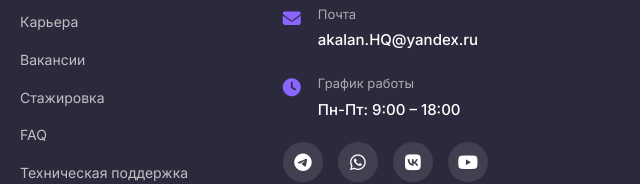
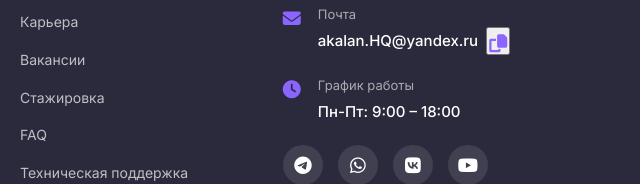
Before and after one commit to sdweg1967/AKln_X, a plain HTML site: page index.html in a window 1280 px wide. Shown: the part 8126-8310 px from the top of the page, 640-1280 px from the left. Drawn offline with Linux system fonts and the light colour scheme.

Commit message:
Update index.html

```diff
--- a/index.html
+++ b/index.html
@@ -579,12 +579,17 @@
                             </div>
                         </div>
                         <div class="contact-item">
-                            <i class="fas fa-envelope"></i>
-                            <div>
-                                <p>Почта</p>
-                                <a href="mailto:akalan.HQ@yandex.ru">akalan.HQ@yandex.ru</a>
-                            </div>
-                        </div>
+    <i class="fas fa-envelope"></i>
+    <div>
+        <p>Почта</p>
+        <div style="display: flex; align-items: center; gap: 8px;">
+            <a href="mailto:akalan.HQ@yandex.ru" id="emailLink">akalan.HQ@yandex.ru</a>
+            <button class="copy-email-btn" id="copyEmailBtn" title="Скопировать email">
+                <i class="fas fa-copy"></i>
+            </button>
+        </div>
+    </div>
+</div>
                         <div class="contact-item">
                             <i class="fas fa-clock"></i>
                             <div>
@@ -631,11 +636,11 @@
         <a href="#" class="share-btn facebook" data-social="facebook"><i class="fab fa-facebook-f"></i></a>
     </div>
 
-    <!-- ========== КНОПКА ЗВОНКА (ТОЛЬКО МОБИЛЬНЫЕ) ========== -->
+    <!-- ========== КНОПКА ЗВОНКА (ТОЛЬКО МОБИЛЬНЫЕ)
     <a href="tel:+78001234567" class="call-button" id="callButton">
         <i class="fas fa-phone-alt"></i>
         <span class="call-tooltip">Позвонить</span>
-    </a>
+    </a>-->
 
     <script src="script.js"></script>
 </body>
```
